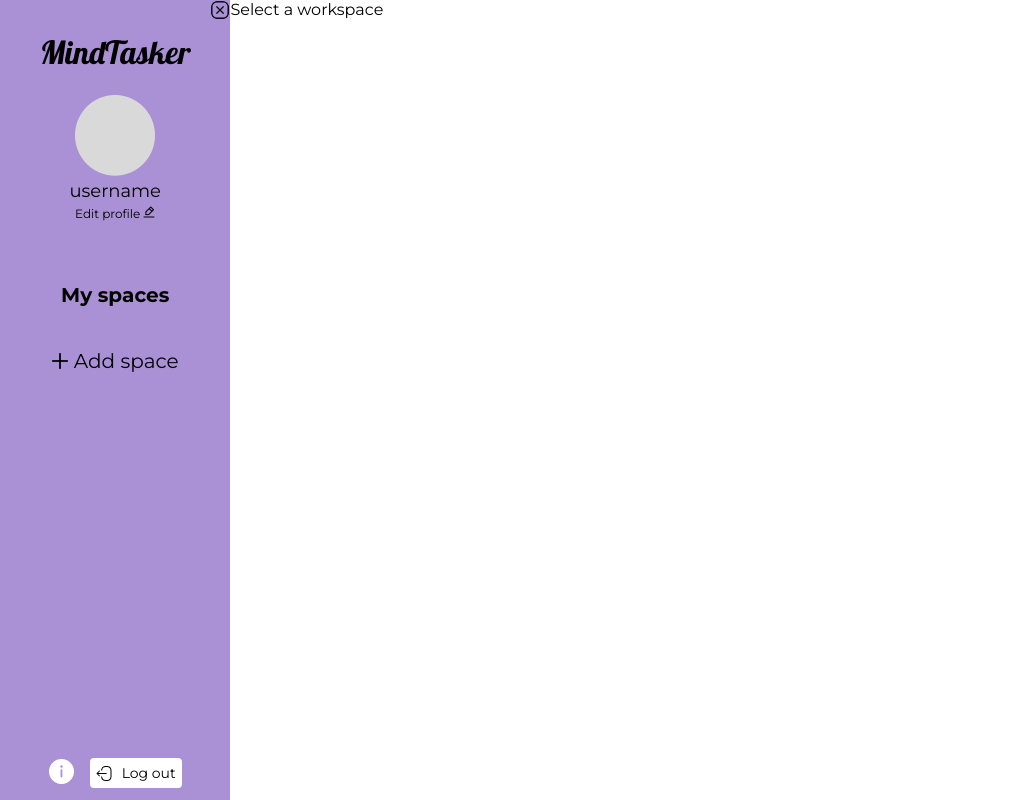
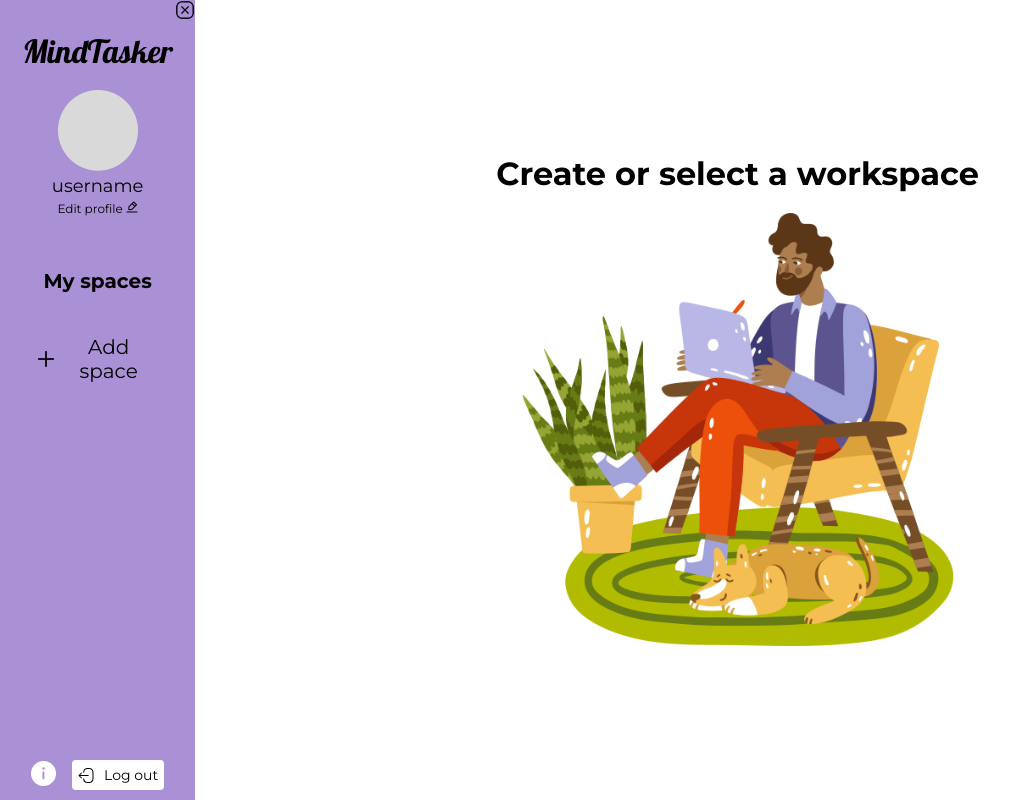
Before and after one commit to karolineterra/MindTasker, a React (Create React App) app in the folder client/: page /homepage in a window 1280 px wide. Shown: the whole page, without its empty margins (0-1017 px from the left). Built offline with nearby package versions, Linux system fonts and the light colour scheme.

Commit message:
estilizei homepage

```diff
--- a/client/src/components/Note.js
+++ b/client/src/components/Note.js
@@ -4,7 +4,7 @@ import Save from "../assets/Save.png";
 import "../styles/Note.css";
 
 function Note() {
-  const templateType = "notas";
+  // const templateType = "notas";
   const [note, setNote] = useState({
     title: "Note Title",
     content: "Note Content",
--- a/client/src/components/Pomodoro.js
+++ b/client/src/components/Pomodoro.js
@@ -2,7 +2,7 @@ import React, { useState, useEffect } from "react";
 import "../styles/Pomodoro.css";
 
 function Pomodoro() {
-  const templateType = "pomodoro";
+  // const templateType = "pomodoro";
 
   const [workMinutes, setWorkMinutes] = useState(25);
   const [breakMinutes, setBreakMinutes] = useState(5);
--- a/client/src/components/Todo.js
+++ b/client/src/components/Todo.js
@@ -3,7 +3,7 @@ import "../styles/Todo.css";
 import addImage from "../assets/add.png";
 
 function TodoList() {
-  const templateType = "todolist";
+  // const templateType = "todolist";
 
   const [tasks, setTasks] = useState([]);
   const [newTask, setNewTask] = useState("Enter task name");
--- a/client/src/containers/HomePage.js
+++ b/client/src/containers/HomePage.js
@@ -2,6 +2,7 @@ import React, { useState } from "react";
 import Sidebar from "../components/Sidebar";
 import TemplateSpace from "../components/TemplateSpace";
 import "../styles/HomePage.css";
+import imagemSelecionar from "../assets/fique-em-casa.png";
 
 function HomePage() {
   const [selectedSpaceId, setSelectedSpaceId] = useState(null);
@@ -16,7 +17,10 @@ function HomePage() {
       {selectedSpaceId ? (
         <TemplateSpace spaceId={selectedSpaceId} />
       ) : (
-        <p>Select a workspace</p>
+        <div className="selectWorkspaceContainer">
+          <h1 className="selectWorkspaceText">Create or select a workspace</h1>
+          <img className="selectWorkspaceImage" src={imagemSelecionar}></img>
+        </div>
       )}
     </div>
   );
--- a/client/src/styles/HomePage.css
+++ b/client/src/styles/HomePage.css
@@ -1,3 +1,17 @@
 .homePageBody {
     display: flex;
 }
+
+.selectWorkspaceContainer {
+    width: 100%;
+    max-height: 100vh;
+    display: flex;
+    flex-direction: column;
+    align-items: center;
+    justify-content: center;
+    gap: 20px;
+}
+
+.selectWorkspaceImage {
+    width: 40%;
+}
```
Also changed, not shown: client/src/assets/fique-em-casa.png (added).
